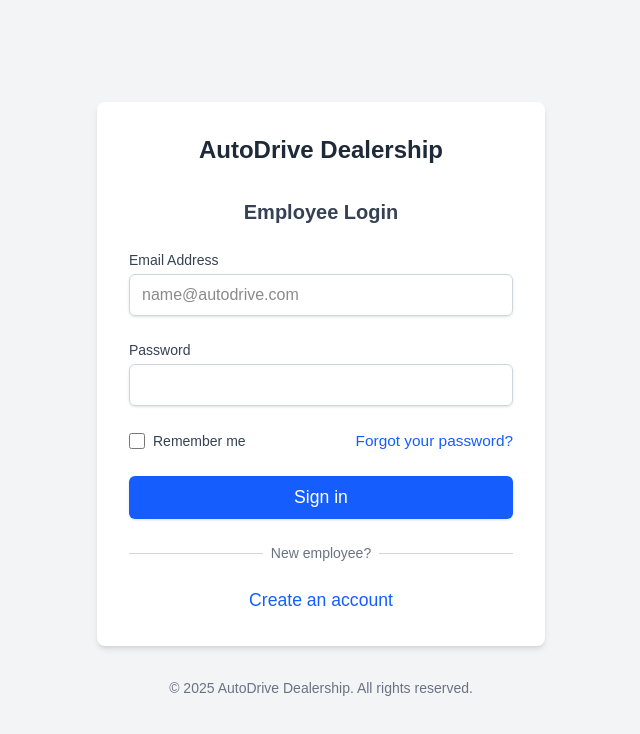
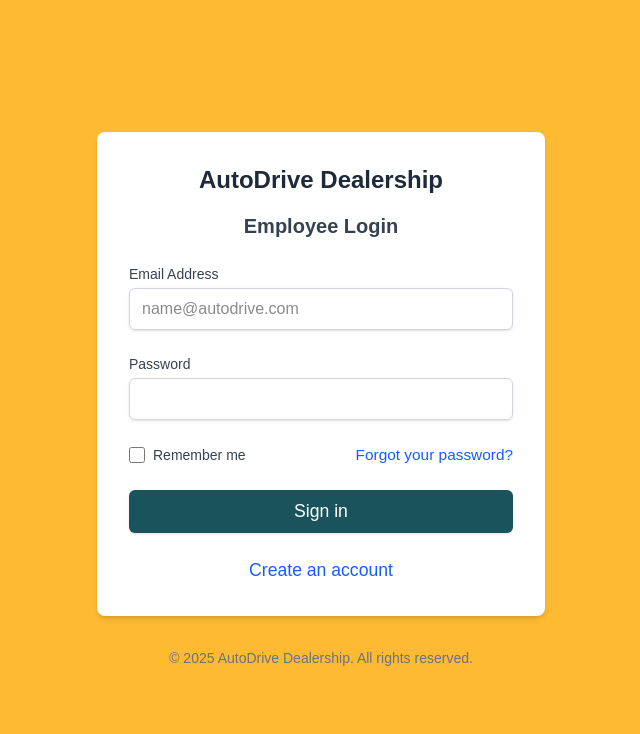
Before and after one commit to comp583group/vroom_front-end, a Next.js app: page /login in a window 1280 px wide. Shown: the top 734 px of the page, without its empty margins (319-959 px from the left). Built offline with nearby package versions, Linux system fonts and the light colour scheme.

Commit message:
Split login page into client and server versions, rename metadata for document names to Carvantage.

```diff
--- /dev/null
+++ b/app/login/LoginForm.tsx
@@ -0,0 +1,92 @@
+// app/login/LoginForm.tsx
+"use client";
+
+import { useState } from 'react';
+import Link from 'next/link';
+
+export default function LoginForm() {
+  const [email, setEmail] = useState('');
+  const [password, setPassword] = useState('');
+
+  const handleSubmit = (e: React.FormEvent) => {
+    e.preventDefault();
+    console.log('Login attempt:', { email, password });
+    // Here, you'd typically call an API for login
+  };
+
+  return (
+    <div className="min-h-screen flex flex-col items-center justify-center" style={{ backgroundColor: "#FEBA33" }}>
+      <div className="w-full max-w-md bg-white rounded-lg shadow-md p-8">
+        <div className="text-center mb-6">
+          <h1 className="text-2xl font-bold text-gray-800">AutoDrive Dealership</h1>
+          <h2 className="mt-4 text-xl font-semibold text-gray-700">Employee Login</h2>
+        </div>
+
+        <form onSubmit={handleSubmit} className="space-y-6">
+          <div>
+            <label htmlFor="email" className="block text-sm font-medium text-gray-700">Email Address</label>
+            <input
+              id="email"
+              name="email"
+              type="email"
+              autoComplete="email"
+              required
+              value={email}
+              onChange={(e) => setEmail(e.target.value)}
+              className="mt-1 block w-full px-3 py-2 border border-gray-300 rounded-md shadow-sm focus:outline-none focus:ring-blue-500 focus:border-blue-500"
+              placeholder="name@autodrive.com"
+            />
+          </div>
+
+          <div>
+            <label htmlFor="password" className="block text-sm font-medium text-gray-700">Password</label>
+            <input
+              id="password"
+              name="password"
+              type="password"
+              autoComplete="current-password"
+              required
+              value={password}
+              onChange={(e) => setPassword(e.target.value)}
+              className="mt-1 block w-full px-3 py-2 border border-gray-300 rounded-md shadow-sm focus:outline-none focus:ring-blue-500 focus:border-blue-500"
+            />
+          </div>
+
+          <div className="flex items-center justify-between">
+            <div className="flex items-center">
+              <input
+                id="remember-me"
+                name="remember-me"
+                type="checkbox"
+                className="h-4 w-4 text-blue-600 focus:ring-blue-500 border-gray-300 rounded"
+              />
+              <label htmlFor="remember-me" className="ml-2 block text-sm text-gray-700">Remember me</label>
+            </div>
+
+            <div className="text-sm">
+              <Link href="/forgot-password" className="font-medium text-blue-600 hover:text-blue-500">Forgot your password?</Link>
+            </div>
+          </div>
+
+          <div>
+            <button
+              type="submit"
+              className="w-full flex justify-center py-2 px-4 border border-transparent rounded-md shadow-sm text-sm font-medium text-white bg-blue-600 hover:bg-blue-700 focus:outline-none focus:ring-2 focus:ring-offset-2 focus:ring-blue-500"
+              style={{ backgroundColor: "#1a535c" }}
+            >
+              Sign in
+            </button>
+          </div>
+        </form>
+
+        <div className="mt-6 text-center">
+          <Link href="/register" className="font-medium text-blue-600 hover:text-blue-500">Create an account</Link>
+        </div>
+      </div>
+
+      <footer className="mt-8 text-center text-sm text-gray-500">
+        &copy; {new Date().getFullYear()} AutoDrive Dealership. All rights reserved.
+      </footer>
+    </div>
+  );
+}
--- a/app/login/page.tsx
+++ b/app/login/page.tsx
@@ -1,124 +1,11 @@
+// app/login/page.tsx
+import LoginForm from './LoginForm';
 
-// pages/logn.js
-"use client";
-
-import { useState } from 'react';
-import Head from 'next/head';
-import Link from 'next/link';
+export const metadata = {
+  title: 'Employee Login',
+  description: 'Employee login portal for Carvantage',
+};
 
 export default function Page() {
-  const [email, setEmail] = useState('');
-  const [password, setPassword] = useState('');
-
-  const handleSubmit = (e) => {
-    e.preventDefault();
-    // Handle login logic here
-    console.log('Login attempt with:', { email, password });
-    // You would typically make an API call here
-  };
-
-  return (
-    <div className="min-h-screen flex flex-col items-center justify-center bg-gray-100">
-      <Head>
-        <title>Employee Login | AutoDrive Dealership</title>
-        <meta name="description" content="Employee login portal for AutoDrive Dealership" />
-        <link rel="icon" href="/favicon.ico" />
-      </Head>
-
-      <div className="w-full max-w-md bg-white rounded-lg shadow-md p-8">
-        <div className="text-center mb-6">
-          <h1 className="text-2xl font-bold text-gray-800">AutoDrive Dealership</h1>
-          <div className="mt-4 flex justify-center">
-            {/* <Car size={48} className="text-blue-600" /> */}
-          </div>
-          <h2 className="mt-4 text-xl font-semibold text-gray-700">Employee Login</h2>
-        </div>
-
-        <form onSubmit={handleSubmit} className="space-y-6">
-          <div>
-            <label htmlFor="email" className="block text-sm font-medium text-gray-700">
-              Email Address
-            </label>
-            <input
-              id="email"
-              name="email"
-              type="email"
-              autoComplete="email"
-              required
-              value={email}
-              onChange={(e) => setEmail(e.target.value)}
-              className="mt-1 block w-full px-3 py-2 border border-gray-300 rounded-md shadow-sm focus:outline-none focus:ring-blue-500 focus:border-blue-500"
-              placeholder="name@autodrive.com"
-            />
-          </div>
-
-          <div>
-            <label htmlFor="password" className="block text-sm font-medium text-gray-700">
-              Password
-            </label>
-            <input
-              id="password"
-              name="password"
-              type="password"
-              autoComplete="current-password"
-              required
-              value={password}
-              onChange={(e) => setPassword(e.target.value)}
-              className="mt-1 block w-full px-3 py-2 border border-gray-300 rounded-md shadow-sm focus:outline-none focus:ring-blue-500 focus:border-blue-500"
-            />
-          </div>
-
-          <div className="flex items-center justify-between">
-            <div className="flex items-center">
-              <input
-                id="remember-me"
-                name="remember-me"
-                type="checkbox"
-                className="h-4 w-4 text-blue-600 focus:ring-blue-500 border-gray-300 rounded"
-              />
-              <label htmlFor="remember-me" className="ml-2 block text-sm text-gray-700">
-                Remember me
-              </label>
-            </div>
-
-            <div className="text-sm">
-              <Link href="/forgot-password" className="font-medium text-blue-600 hover:text-blue-500">
-                Forgot your password?
-              </Link>
-            </div>
-          </div>
-
-          <div>
-            <button
-              type="submit"
-              className="w-full flex justify-center py-2 px-4 border border-transparent rounded-md shadow-sm text-sm font-medium text-white bg-blue-600 hover:bg-blue-700 focus:outline-none focus:ring-2 focus:ring-offset-2 focus:ring-blue-500"
-            >
-              Sign in
-            </button>
-          </div>
-        </form>
-
-        <div className="mt-6">
-          <div className="relative">
-            <div className="absolute inset-0 flex items-center">
-              <div className="w-full border-t border-gray-300" />
-            </div>
-            <div className="relative flex justify-center text-sm">
-              <span className="px-2 bg-white text-gray-500">New employee?</span>
-            </div>
-          </div>
-
-          <div className="mt-6 text-center">
-            <Link href="/register" className="font-medium text-blue-600 hover:text-blue-500">
-              Create an account
-            </Link>
-          </div>
-        </div>
-      </div>
-
-      <footer className="mt-8 text-center text-sm text-gray-500">
-        &copy; {new Date().getFullYear()} AutoDrive Dealership. All rights reserved.
-      </footer>
-    </div>
-  );
+  return <LoginForm />;
 }
```
